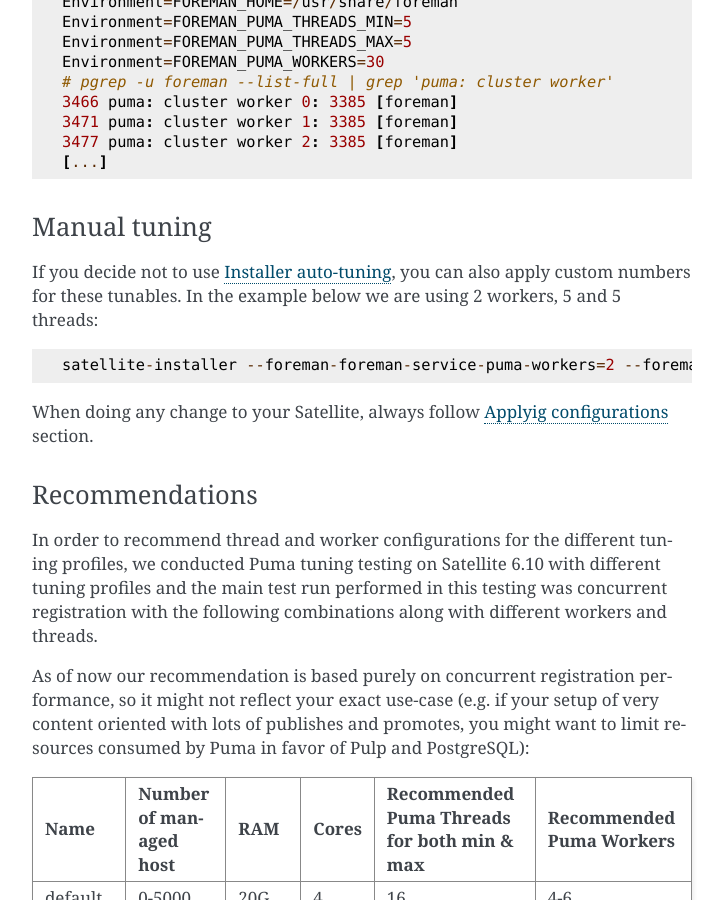
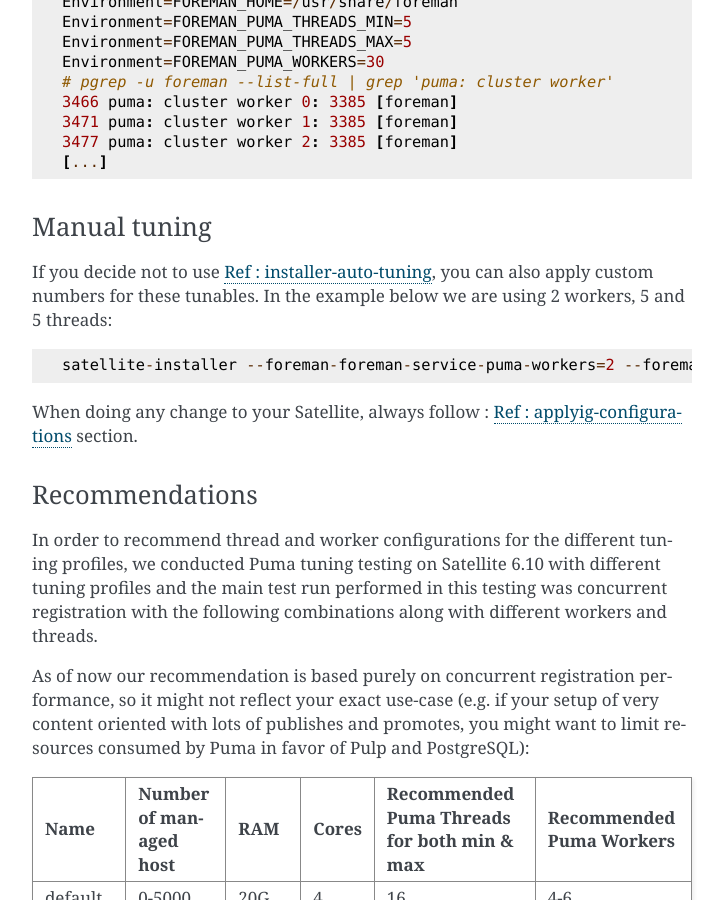
Before and after one commit to RedHatSatellite/satellite-performance-tuning, a Sphinx documentation site: the page built from docs/satellite-configuration-tuning.rst, in a window 1280 px wide and 900 px high, scrolled down 7953 px. Shown: the whole window, without its empty margins (388-1112 px from the left). Built offline with Sphinx 7.4.7, drawn with Linux system fonts in a browser that asks for light colours.

Commit message:
Update satellite-configuration-tuning.rst
fixed syntax

```diff
--- a/docs/satellite-configuration-tuning.rst
+++ b/docs/satellite-configuration-tuning.rst
@@ -262,11 +262,12 @@
 Manual tuning
 -------------
 
-If you decide not to use :ref:`installer-auto-tuning`, you can also apply custom numbers for these tunables. In the example below we are using 2 workers, 5 and 5 threads::
+If you decide not to use `Ref :  installer-auto-tuning <https://github.com/RedHatSatellite/satellite-performance-tuning/blob/devel/docs/satellite-configuration-tuning.rst#installer-auto-tuning>`_, you can also apply custom numbers for these tunables. In the example below we are using 2 workers, 5 and 5 threads::
 
     satellite-installer --foreman-foreman-service-puma-workers=2 --foreman-foreman-service-puma-threads-min=5 --foreman-foreman-service-puma-threads-max=5
 
-When doing any change to your Satellite, always follow :ref:`applyig-configurations` section.
+When doing any change to your Satellite, always follow : `Ref :  applyig-configurations <https://github.com/RedHatSatellite/satellite-performance-tuning/blob/devel/docs/satellite-configuration-tuning.rst#applyig-configurations>`_ section.
+
 
 Recommendations
 ---------------
```
